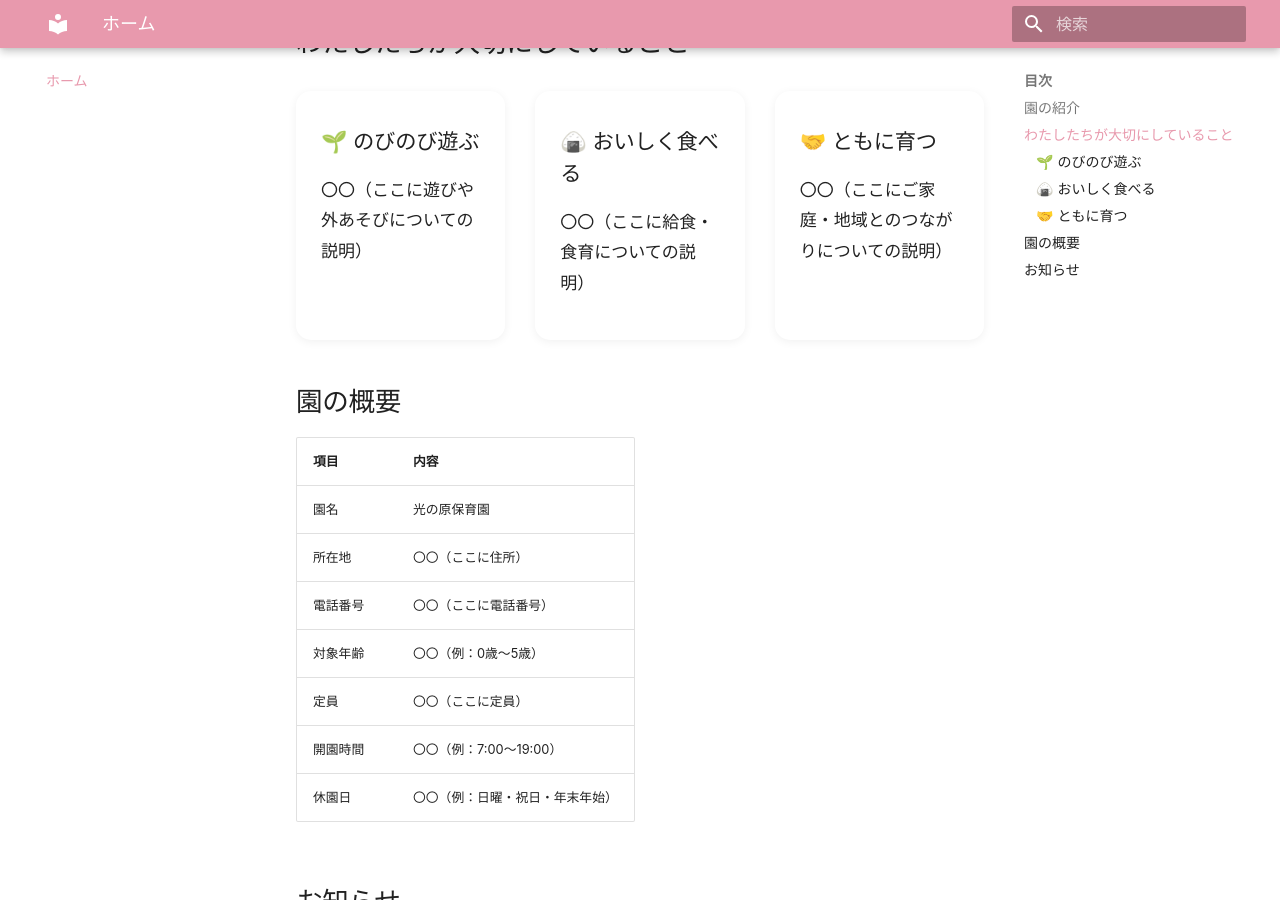
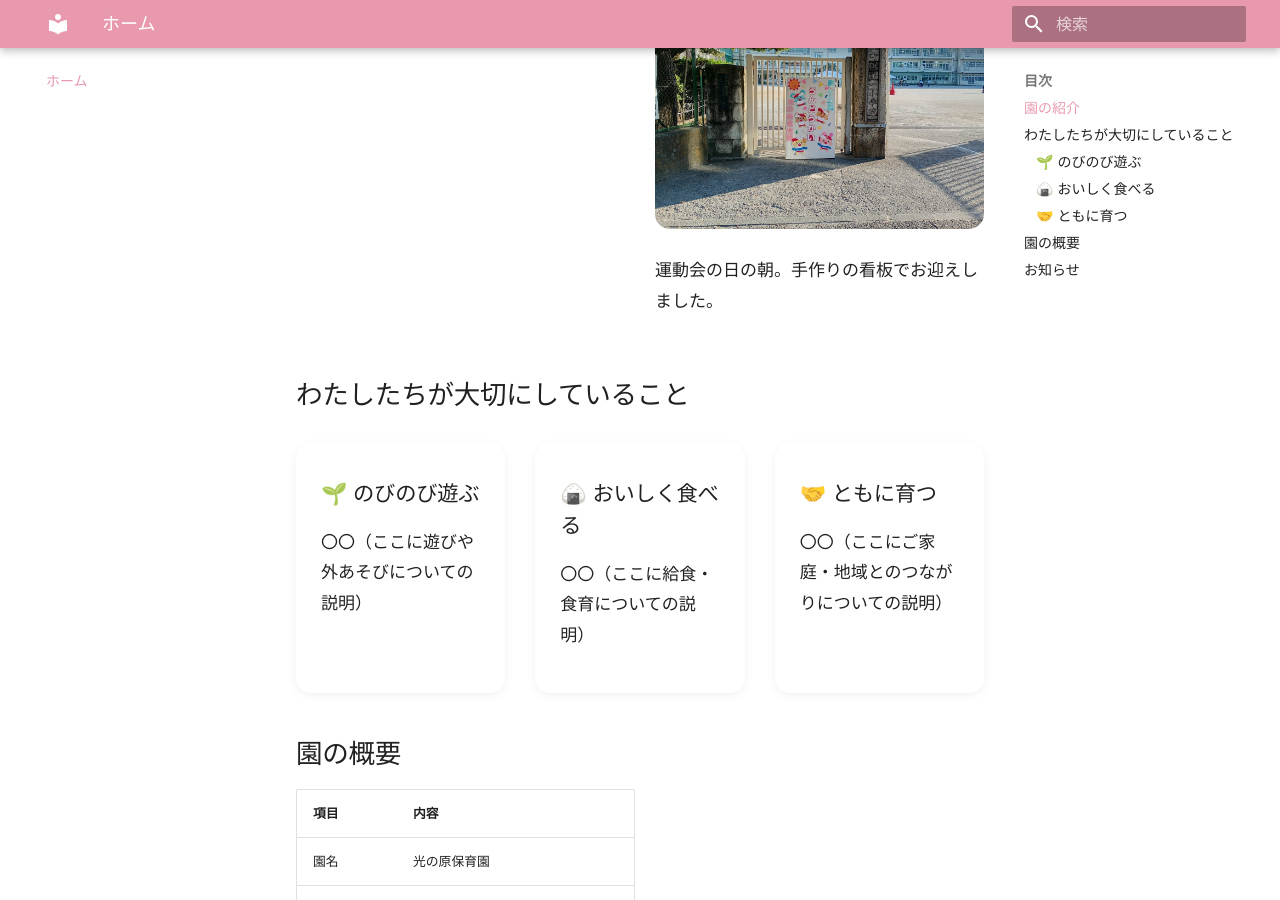
Before and after one commit to hikarinoharahoikuen-hub/hikarinoharaHomePage, an MkDocs documentation site: the page built from docs/index.md, in a window 1280 px wide and 900 px high, scrolled down 579 px. Built offline with MkDocs 1.6.1 and Material for MkDocs 9.7.7, drawn with Linux system fonts in a browser that asks for light colours; some web fonts are replaced.

Commit message:
「images/img_20261017_072430185_hdr.jpg」この写真をのせて

```diff
--- a/docs/index.md
+++ b/docs/index.md
@@ -10,7 +10,23 @@
 
 ## 園の紹介
 
+<div class="hp-cols-2" markdown>
+
+<div markdown>
+
 〇〇（ここに園の紹介文。園の雰囲気や、大切にしていることを2〜3文で）
+
+</div>
+
+<div markdown>
+
+![門に飾られた「光の原保育園 うんどうかい」の手作り看板](images/undoukai-gate.jpg){ .hp-rounded }
+
+運動会の日の朝。手作りの看板でお迎えしました。
+
+</div>
+
+</div>
 
 ## わたしたちが大切にしていること
 
```
Also changed, not shown: docs/images/undoukai-gate.jpg (added).
